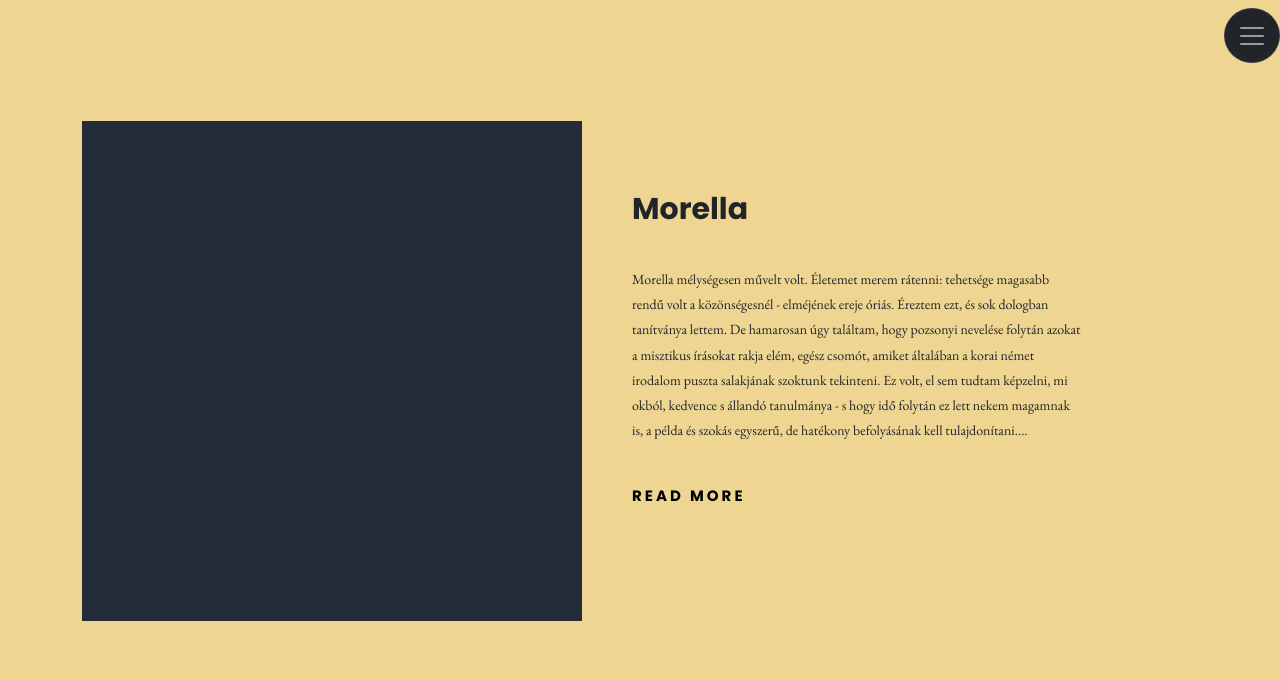
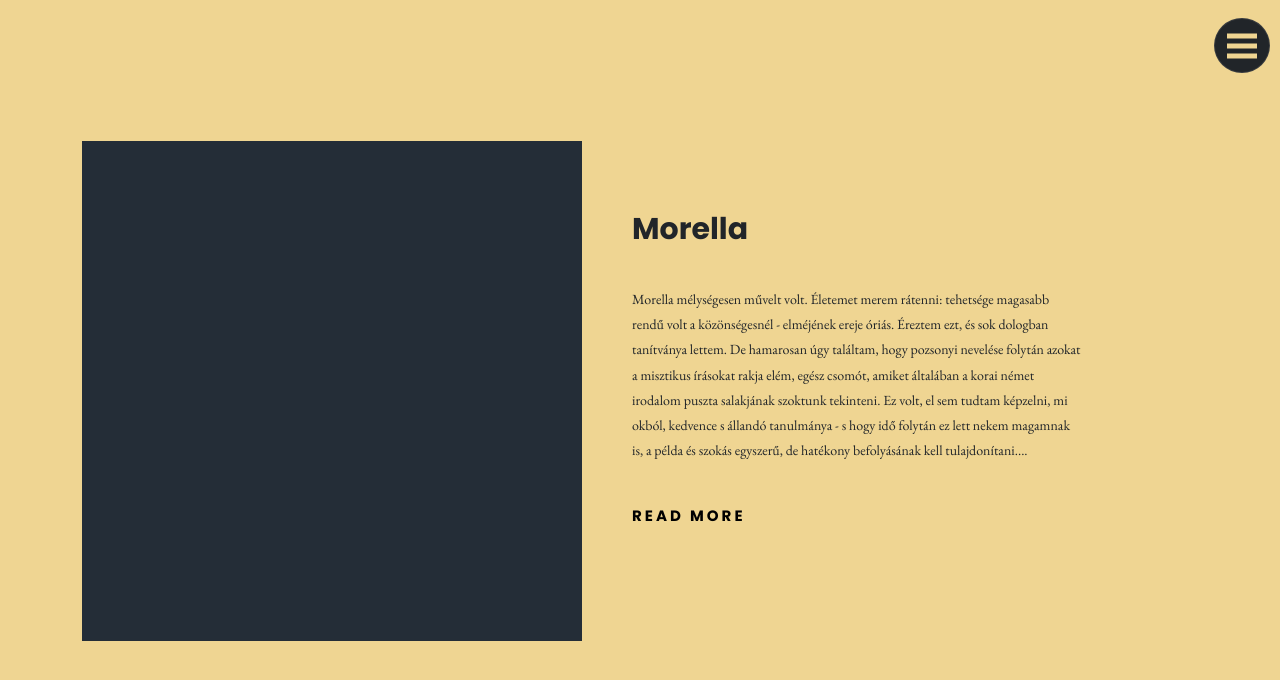
Before and after one commit to bbj/bootstrap-practice, a plain HTML site: page index.html in a window 1280 px wide. Drawn offline with nearby package versions, Linux system fonts and the light colour scheme.

Commit message:
added burger menu svg

```diff
--- a/style.scss
+++ b/style.scss
@@ -13,7 +13,11 @@ body {
 .bg-dark {
 	background-color: #efd592 !important;
 	height: 55px;
+	margin: 10px !important;
 
+	.navbar-toggler-icon{
+		background-image: url(./iconmonstr-menu-1.svg) !important;
+	 }
 
 }
 
```
Also changed, not shown: iconmonstr-menu-1.svg (added), style.css, 1 other file.
